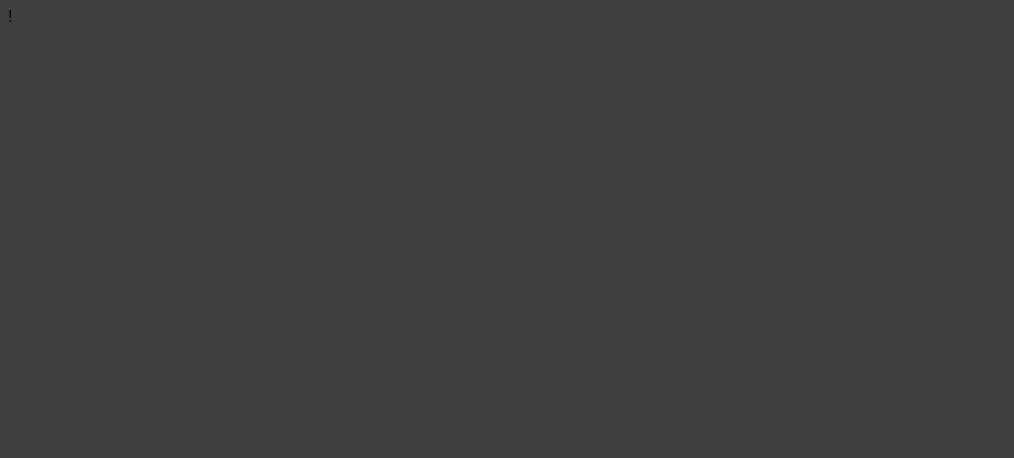
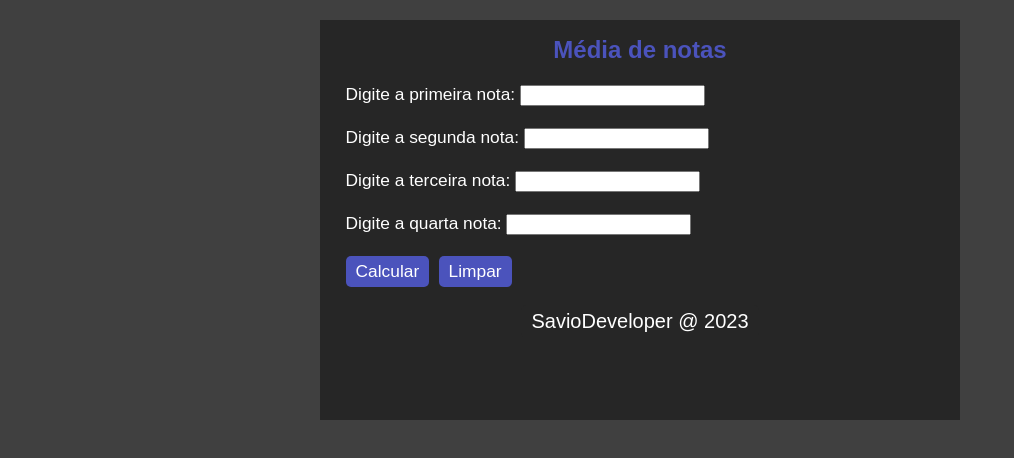
Before and after one commit to SAV10DEVELOPER/JavaScript-Exercicios, a plain HTML site: page Iniciante/MediaDeNotas/index.html in a window 1280 px wide. Shown: the whole page, without its empty margins (0-1014 px from the left). Drawn offline with Linux system fonts and the light colour scheme.

Commit message:
Média de notas
+ Função "média"
+ Função "limpar"
+ Inicio da estilização

```diff
--- a/Iniciante/MediaDeNotas/index.html
+++ b/Iniciante/MediaDeNotas/index.html
@@ -1,4 +1,4 @@
-!<!DOCTYPE html>
+<!DOCTYPE html>
 <html lang="PT-BR">
 
 <!--
@@ -13,13 +13,34 @@
 	<meta charset="utf-8">
 	<meta http-equiv="X-UA-Compatible" content="IE=edge">
 	<meta name="viewport" content="width=device-width, initial-scale=1.0">
-		<title >Média de notas </title>
+	<title > Média de notas </title>
 
 	<link rel="stylesheet" href="style.css">
 </head>
 
 <body>
+	<div class="BoxFuncao">
+		<h2> Média de notas </h2>
 
+		<div class="Conteudo">
+		<label for="Nota1"> Digite a primeira nota: <input type="number" id="Nota1"> </label> <br> <br>
+		<label for="Nota2"> Digite a segunda nota: <input type="number" id="Nota2"> </label> <br> <br>
+		<label for="Nota3"> Digite a terceira nota: <input type="number" id="Nota3"> </label> <br> <br>
+		<label for="Nota4"> Digite a quarta nota: <input type="number" id="Nota4"> </label> <br> <br>
+		</div>
+
+		<div class="Btns">
+			<input type="button" value="Calcular" id="Calcular" onclick="media()">
+			<input type="button" value="Limpar" onclick="limpar()">
+		</div>
+
+		<div id="Resultado"> <br> </div>
+
+		<div class="BtnSavioDeveloper">
+			<a href="https://github.com/SAV10DEVELOPER" target="_blank">
+			<button class="BtnSavioDeveloperLink"> SavioDeveloper @ 2023 </button> </a>
+		</div>
+	</div>
 
 	<script src="script.js"></script>
 </body>
--- a/Iniciante/MediaDeNotas/script.js
+++ b/Iniciante/MediaDeNotas/script.js
@@ -0,0 +1,24 @@
+function media() {
+    var nota1 = parseFloat(document.getElementById('Nota1').value)
+    var nota2 = parseFloat(document.getElementById('Nota2').value)
+    var nota3 = parseFloat(document.getElementById('Nota3').value)
+    var nota4 = parseFloat(document.getElementById('Nota4').value)
+
+    var media = (nota1 + nota2 + nota3 + nota4) / 4
+
+    document.getElementById('Resultado').innerHTML = `<p> A média das notas ${nota1}, ${nota2}, ${nota3} e ${nota4} foi ${media}. </p>`
+}
+
+function limpar() {
+    var limparNota1 = document.getElementById('Nota1')
+    var limparNota2 = document.getElementById('Nota2')
+    var limparNota3 = document.getElementById('Nota3')
+    var limparNota4 = document.getElementById('Nota4')
+
+    limparNota1.value = ''
+    limparNota2.value = ''
+    limparNota3.value = ''
+    limparNota4.value = ''
+
+    document.getElementById('Resultado').innerHTML = ''
+}
--- a/Iniciante/MediaDeNotas/style.css
+++ b/Iniciante/MediaDeNotas/style.css
@@ -1,4 +1,74 @@
 body {
-    background: #404040;
-    font-family: Arial, sans-serif;
+  background: #404040;
+  font-family: Arial, sans-serif;
 }
+
+/* Definição da área do conteúdo */
+div.BoxFuncao {
+  background-color: #262626;
+  height: 50vh;
+  width: 50vw;
+  margin: auto;
+}
+
+/* Estilização título */
+div.BoxFuncao h2 {
+  color: #4b53bc;
+  text-align: center;
+  padding-top: 2vh;
+}
+
+/* Estilização da função */
+div.Conteudo {
+	color: #ffffff;
+	font-size: 13pt;
+	margin: 2vh 0 0vh 2vw;
+}
+
+div.Btns { margin-left: 2vw;}
+
+div.Btns input {
+	text-decoration: none;
+	padding: 5px 10px 5px 10px;
+	font-family: Arial, sans-serif;
+	font-size: 13pt;
+	color: #ffffff;
+	background: #4b53bc;
+	border-radius: 5px;
+	border: none;
+	margin-right: 5px;
+}
+
+div#Resultado { margin-left: 2vw; color: #ffffff;}
+
+/* Estilização "rodapé" */
+div.BtnSavioDeveloper { text-align: center; }
+
+div.BtnSavioDeveloperLink a {	text-decoration: none; }
+
+button.BtnSavioDeveloperLink {
+  --bg: #404040;
+  --hover-bg: #4b53bc;
+
+  font-size: 15pt;
+  font-family: Arial, sans-serif;
+  color: #fff;
+  background: #262626;
+  border: none;
+  border-radius: 5px;
+  padding: 5px 10px 5px 10px;
+  margin: 0 10px 0 10px;
+  transition: 0.2s;
+}
+
+button.BtnSavioDeveloperLink:hover {
+	color: #ffffff;
+  transform: translate(-0.25rem,-0.25rem);
+  background: var(--hover-bg);
+  box-shadow: 0.25rem 0.25rem var(--bg);
+}
+
+button.BtnSavioDeveloperLink:active {
+  transform: translate(0);
+  box-shadow: none;
+}
--- a/Iniciante/SomarDoisNumeros/script.js
+++ b/Iniciante/SomarDoisNumeros/script.js
@@ -1,8 +1,8 @@
 function somarNumeros() {
     if (EntradaNumero1.value != '' && EntradaNumero2.value != '' ) {
     // Recuperar os valores dos campos de entrada
-    var num1 = parseFloat(document.getElementById('EntradaNumero1').value);
-    var num2 = parseFloat(document.getElementById('EntradaNumero2').value);
+    var num1 = parseFloat(document.getElementById('EntradaNumero1').value)
+    var num2 = parseFloat(document.getElementById('EntradaNumero2').value)
 
     // Realizar a soma
     var resultado = num1 + num2;
```
Also changed, not shown: Iniciante/SomarDoisNumeros/style.css (indentation only). Lines whose indentation alone changed are shown as unchanged.
